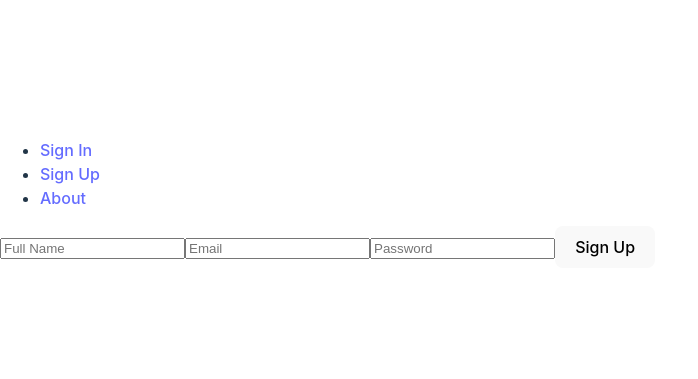
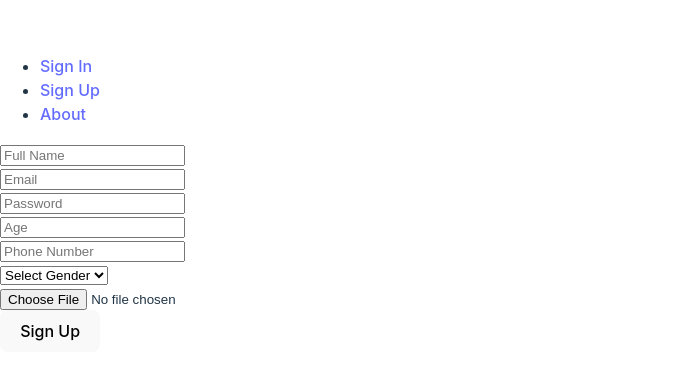
Before and after one commit to dsah567/BatchManagemntFrontend, a React (Vite) app: page /signup in a window 1280 px wide. Shown: the part 205-584 px from the top of the page, without its empty margins (0-698 px from the left). Built offline with nearby package versions, Linux system fonts and the light colour scheme; no server answers.

Commit message:
added image section

```diff
--- a/src/components/AddStudent.jsx
+++ b/src/components/AddStudent.jsx
@@ -16,6 +16,9 @@ const AddStudent = ({ teacherId }) => {
       .required('Age is required')
       .min(5, 'Minimum age is 5')
       .max(100, 'Maximum age is 100'),
+      gender: Yup.string()
+      .oneOf(['Male', 'Female', 'Other'], 'Gender is required')
+      .required('gender is required'),
     mobileNo: Yup.string()
       .required('Mobile number is required')
       .matches(/^[0-9]{10}$/, 'Mobile number must be 10 digits'),
@@ -28,6 +31,7 @@ const AddStudent = ({ teacherId }) => {
     initialValues: {
       fullName: '',
       age: '',
+      gender:"",
       mobileNo: '',
       uid: '',
       subjectBatch: '',
@@ -103,6 +107,21 @@ const AddStudent = ({ teacherId }) => {
           ) : null}
         </div>
 
+        <div>
+        <label>Gender</label>
+        <select
+          name="gender"
+          value={formik.values.gender}
+          onChange={formik.handleChange}
+          onBlur={formik.handleBlur}
+        >
+          <option value="" label="Select gender" />
+          <option value="Male" label="Male" />
+          <option value="Female" label="Female" />
+          <option value="Other" label="Other" />
+        </select>
+        {formik.touched.gender && formik.errors.gender ? <div>{formik.errors.gender}</div> : null}
+      </div>
         {/* Mobile Number */}
         <div>
           <label>Mobile Number</label>
--- a/src/components/EditStudent.jsx
+++ b/src/components/EditStudent.jsx
@@ -7,6 +7,7 @@ const EditStudent = () => {
   const [studentData, setStudentData] = useState({
     fullName: '',
     age: '',
+    gender:'',
     mobileNo: '',
     subjectBatch: '',
   });
@@ -59,6 +60,14 @@ const EditStudent = () => {
             required
           />
         </div>
+
+        <select value={studentData.gender} onChange={(e) => setStudentData({ ...studentData, gender: e.target.value })}>
+        <option value="">Select Gender</option>
+        <option value="Male">Male</option>
+        <option value="Female">Female</option>
+        <option value="Other">Other</option>
+      </select>
+
         <div>
           <label>Mobile No:</label>
           <input
--- a/src/components/ListStudent.jsx
+++ b/src/components/ListStudent.jsx
@@ -52,6 +52,7 @@ const ListStudents = () => {
           <th>Full uid</th>
             <th>Full Name</th>
             <th>Age</th>
+            <th>Gender</th>
             <th>Mobile No</th>
             <th>Subject Batch</th>
             <th>Actions</th>
@@ -63,6 +64,7 @@ const ListStudents = () => {
             <td>{student.uid}</td>
               <td>{student.fullName}</td>
               <td>{student.age}</td>
+              <td>{student.gender}</td>
               <td>{student.mobileNo}</td>
               <td>{student.subjectBatch}</td>
               <td>
--- a/src/components/Signup.jsx
+++ b/src/components/Signup.jsx
@@ -6,16 +6,77 @@ const SignUp = () => {
   const [email, setEmail] = useState('');
   const [password, setPassword] = useState('');
   const [fullName, setFullName] = useState('');
+  const [age, setAge] = useState('');
+  const [phoneNo, setPhoneNo] = useState('');
+  const [gender, setGender] = useState('');
+  const [photo, setPhoto] = useState(null); // For file input
+  const [errors, setErrors] = useState({});
   const navigate = useNavigate();
+
+  const handlePhotoChange = (e) => {
+    const file = e.target.files[0];
+    if (file && (file.type === 'image/jpeg' || file.type === 'image/png') && file.size <= 2 * 1024 * 1024) {
+      setPhoto(file); // Set photo if valid
+    } else {
+      alert('Please upload an image in jpg/jpeg/png format under 2MB');
+      setPhoto(null);
+    }
+  };
+
+  // Validate form fields
+  const validateForm = () => {
+    const newErrors = {};
+    if (!fullName) newErrors.fullName = 'Full Name is required';
+    if (!email) {
+      newErrors.email = 'Email is required';
+    } else if (!/\S+@\S+\.\S+/.test(email)) {
+      newErrors.email = 'Email address is invalid';
+    }
+    if (!password) {
+      newErrors.password = 'Password is required';
+    } else if (password.length < 6) {
+      newErrors.password = 'Password must be at least 6 characters long';
+    }
+    if (!age) {
+      newErrors.age = 'Age is required';
+    } else if (isNaN(age) || age < 18) {
+      newErrors.age = 'Age must be a number and at least 18';
+    }
+    if (!phoneNo) {
+      newErrors.phoneNo = 'Phone number is required';
+    } else if (!/^\d{10}$/.test(phoneNo)) {
+      newErrors.phoneNo = 'Phone number must be 10 digits';
+    }
+    if (!gender) newErrors.gender = 'Gender is required';
+    return newErrors;
+  };
 
   const handleSignUp = async (e) => {
     e.preventDefault();
+    const formErrors = validateForm();
+    if (Object.keys(formErrors).length > 0) {
+      setErrors(formErrors);
+      return;
+    }
+    const formData = new FormData();
+    formData.append('fullName', fullName);
+    formData.append('email', email);
+    formData.append('password', password);
+    formData.append('age', age);
+    formData.append('phoneno', phoneNo);
+    formData.append('gender', gender);
+    if(photo){
+      console.log("ph",photo);
+      formData.append('photo', photo); // Add the photo to formData
+    }
+
     try {
-      await axios.post('https://batchmanagemntbackend.onrender.com/api/v1/teacher/signup', {
-        fullName,
-        email,
-        password,
-      },{ withCredentials: true });
+      await axios.post('https://batchmanagemntbackend.onrender.com/api/v1/teacher/signup', formData, {
+        withCredentials: true,
+        headers: {
+          'Content-Type': 'multipart/form-data', // Important for file upload
+        },
+      });
 
       navigate('/signin');
     } catch (error) {
@@ -24,25 +85,69 @@ const SignUp = () => {
   };
 
   return (
-    <form onSubmit={handleSignUp}>
+    <form onSubmit={handleSignUp} encType="multipart/form-data">
+      <div>
         <input
           type="text"
           placeholder="Full Name"
           value={fullName}
           onChange={(e) => setFullName(e.target.value)}
         />
+        {errors.fullName && <span>{errors.fullName}</span>}
+      </div>
+      <div>
         <input
           type="email"
           placeholder="Email"
           value={email}
           onChange={(e) => setEmail(e.target.value)}
         />
+        {errors.email && <span>{errors.email}</span>}
+      </div>
+      <div>
         <input
           type="password"
           placeholder="Password"
           value={password}
           onChange={(e) => setPassword(e.target.value)}
         />
+        {errors.password && <span>{errors.password}</span>}
+      </div>
+      <div>
+        <input
+          type="number"
+          placeholder="Age"
+          value={age}
+          onChange={(e) => setAge(e.target.value)}
+        />
+        {errors.age && <span>{errors.age}</span>}
+      </div>
+      <div>
+        <input
+          type="text"
+          placeholder="Phone Number"
+          value={phoneNo}
+          onChange={(e) => setPhoneNo(e.target.value)}
+        />
+        {errors.phoneNo && <span>{errors.phoneNo}</span>}
+      </div>
+      <div>
+        <select value={gender} onChange={(e) => setGender(e.target.value)}>
+          <option value="">Select Gender</option>
+          <option value="Male">Male</option>
+          <option value="Female">Female</option>
+          <option value="Other">Other</option>
+        </select>
+        {errors.gender && <span>{errors.gender}</span>}
+      </div>
+      <div>
+        <input
+          type="file"
+          accept="image/jpeg, image/png"
+          onChange={handlePhotoChange}
+        />
+        {errors.photo && <span>{errors.photo}</span>}
+      </div>
       <button type="submit">Sign Up</button>
     </form>
   );
```
Also changed, not shown: src/components/Home.jsx (+27 -1 lines). Lines whose indentation alone changed are shown as unchanged.
